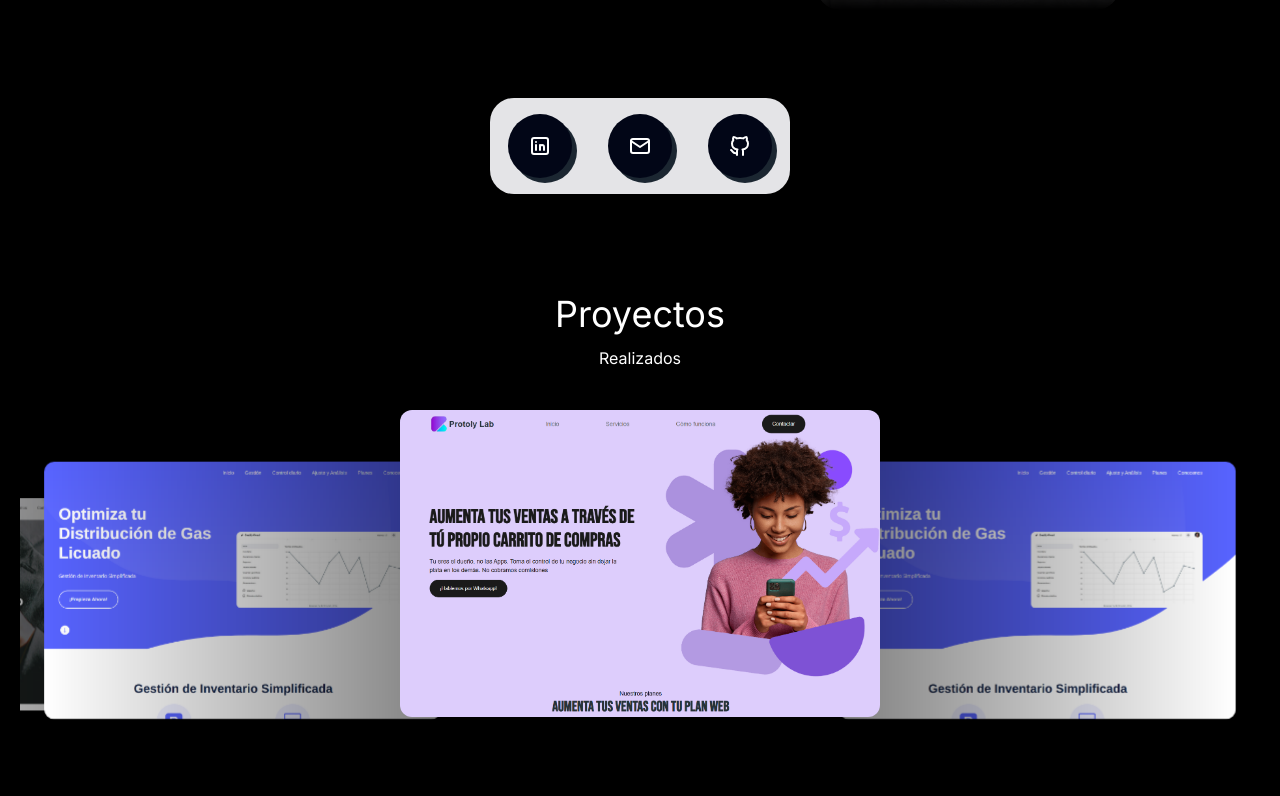
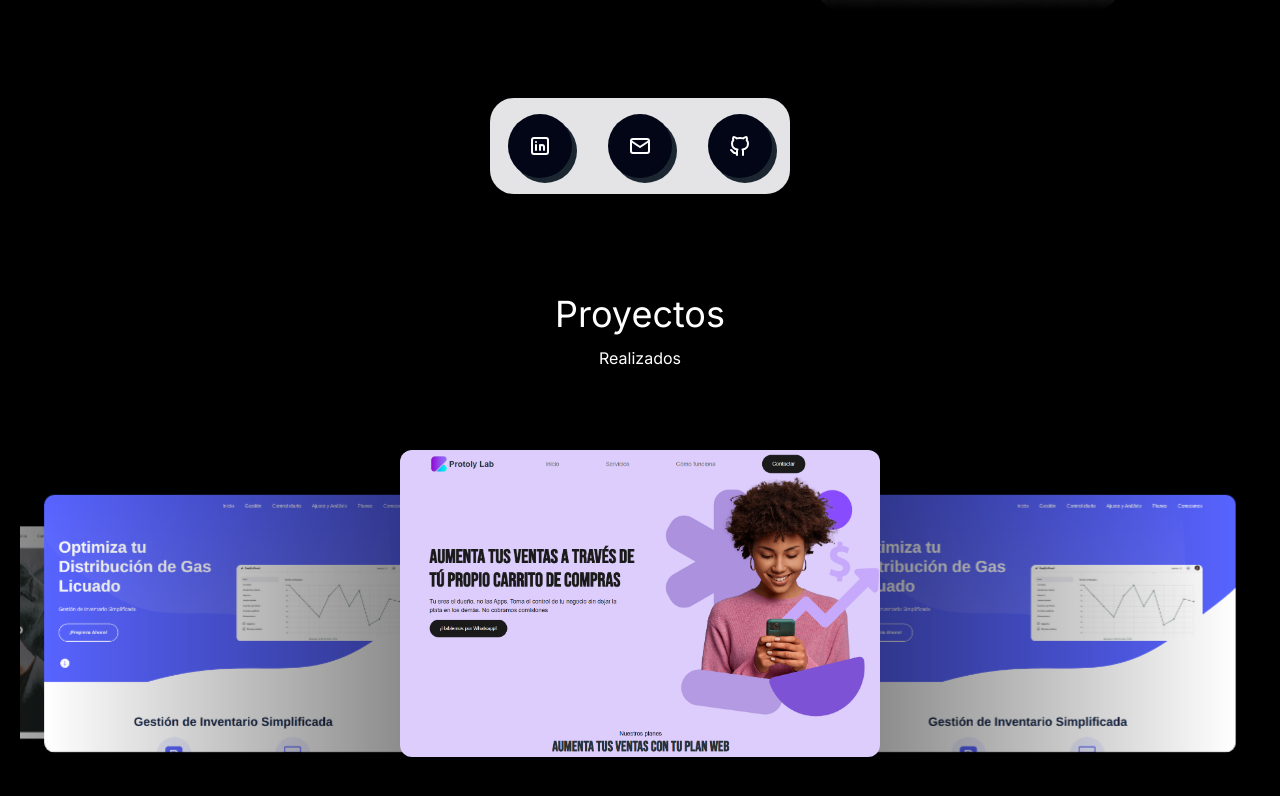
Before and after one commit to MatiTarl/Porfolio, a Next.js app: page / in a window 1280 px wide. Shown: the part 458-1254 px from the top of the page. Built offline with nearby package versions, Linux system fonts and the light colour scheme.

Commit message:
Correcion de estilos y responisve. se agregaron links de direccion en git y linkedin

```diff
--- a/src/app/components/CurriculumButton/CurriculumButton.jsx
+++ b/src/app/components/CurriculumButton/CurriculumButton.jsx
@@ -7,12 +7,13 @@ export default function CurriculumButton() {
       <a
         href="/CurriculumMatias.pdf"
         download="Curriculum Matias Tari"
-        className="w-auto px-4 bg-zinc-200 h-10 flex rounded-3xl items-center"
+        className="w-auto px-4  h-10 flex rounded-3xl items-center relative overflow-hidden  bg-zinc-200  py-2.5 transition-all duration-200 hover:bg-zinc-300 hover:ring-offset-2 active:ring-2 active:ring-zinc-100 active:scale-110 "
       >
         <div className="pr-2">
           <Download />
         </div>
         <div className="text-slate-950">Curriculum</div>
+
       </a>
     </div>
   );
--- a/src/app/components/carousel/CarouselReact.jsx
+++ b/src/app/components/carousel/CarouselReact.jsx
@@ -1,4 +1,5 @@
 "use client";
+
 
 import { useState } from "react";
 //-----------------ICONS-----------------
@@ -12,6 +13,7 @@ import "swiper/css/pagination";
 import "swiper/css/effect-coverflow";
 import { Navigation, Pagination, EffectCoverflow } from "swiper/modules";
 import { Swiper, SwiperSlide } from "swiper/react";
+import "./carousel.css"
 //-----------------Carousel-----------------
 
 export default function Carousel() {
@@ -35,7 +37,7 @@ export default function Carousel() {
   ];
 
   return (
-    <section className="container">
+    <section className="container ">
       <div className="items-center flex flex-col text-center pb-10">
         <h2 className="text-4xl text-white p-3">Proyectos</h2>
         <h5 className="text-white">Realizados</h5>
@@ -45,6 +47,7 @@ export default function Carousel() {
         grabCursor={true}
         centeredSlides={true}
         loop={true}
+        onAutoplay={true}
         slidesPerView={"auto"}
         coverflowEffect={{
           rotate: 0,
@@ -59,35 +62,28 @@ export default function Carousel() {
           clickable: true,
         }}
         modules={[EffectCoverflow, Pagination, Navigation]}
-        className="relative items-center justify-center h-[600px] hover:animate-desplazarArriba animate-volverAbajo"
+        className="relative items-center justify-center h-[600px]"
       >
         {slides.map((slide) => {
           return (
             <>
-              <SwiperSlide className="sm:max-w-[30rem] ">
-                <div className="sm:max-w-[30rem] ">
+              <SwiperSlide className="max-w-[10rem] sm:max-w-[30rem] relative items-center justify-center mt-10">
+                <div className="w-96 h-52 cardP ">
+                  <div className="">
                     <a href="https://www.google.com.ar">
                       <img
                         src={slide.img}
-                      className="rounded-xl sm:max-w-[30rem] hover:blur-[1px] hover: transition duration-700 "
+                        className="max-w-[10rem] rounded-xl hover:animate-desplazarArriba animate-volverAbajo sm:max-w-[30rem] transition duration-700 "
                         alt="Slides de proyectos"
                       />
                     </a>
+                  </div>
+                  <div></div>
                 </div>
               </SwiperSlide>
             </>
           );
         })}
-
-        {/* <div className="relative pb-8 flex items-center justify-center">
-          <div className="swiper-button-prev">
-            <Right></Right>
-          </div>
-          <div className="swiper-button-next">
-            <Left></Left>
-          </div>
-          <div className="swiper-pagination"></div>
-        </div> */}
       </Swiper>
     </section>
   );
--- /dev/null
+++ b/src/app/components/carousel/carousel.css
@@ -0,0 +1,3 @@
+.cardP {
+    filter: none;
+}
--- a/src/app/components/socialBar/Social.jsx
+++ b/src/app/components/socialBar/Social.jsx
@@ -7,7 +7,7 @@ export default function SocialBar() {
   return (
     <div class="text-white w-full h-auto flex justify-center  p-2 ">
         <div class=" w-[200px] sm:w-[300px] h-16 sm:h-24 bg-zinc-200  flex justify-around items-center rounded-3xl">
-          <a href="">
+          <a href="https://www.linkedin.com/in/matias-tari-299a10211/">
             <div class=" w-10 h-10 sm:w-16 sm:h-16 rounded-full bg-slate-950 items-center flex justify-center transition-all duration-200 [box-shadow:5px_5px_rgb(27_38_49)] hover:translate-x-[3px] hover:translate-y-[3px] hover:[box-shadow:0px_0px_rgb(82_82_82)]">
               <Linkedin />
             </div>
@@ -17,7 +17,7 @@ export default function SocialBar() {
               <Gmail />
             </div>
           </a>
-          <a href="/home">
+          <a href="https://github.com/MatiTarl">
             <div class=" w-10 h-10 sm:w-16 sm:h-16 rounded-full bg-slate-950 items-center flex justify-center transition-all duration-200 [box-shadow:5px_5px_rgb(27_38_49)] hover:translate-x-[3px] hover:translate-y-[3px] hover:[box-shadow:0px_0px_rgb(82_82_82)]">
               <Github />
             </div>
--- a/tailwind.config.ts
+++ b/tailwind.config.ts
@@ -16,16 +16,16 @@ const config: Config = {
       keyframes: {
         desplazarArriba: {
           '0%': { transform: 'translateY(0)' },
-          '100%': { transform: 'translateY(-15%)' },
+          '100%': { transform: 'translateY(-5%)' },
         },
         volverAbajo: {
-          '0%': { transform: 'translateY(-15%)' },
+          '0%': { transform: 'translateY(-5%)' },
           '100%': { transform: 'translateY(0)' },
         },
       },
       animation: {
-        desplazarArriba: 'desplazarArriba 1s ease-in-out forwards',
-        volverAbajo: 'volverAbajo 1s ease-in-out forwards',
+        desplazarArriba: 'desplazarArriba 0.2s ease-in-out forwards',
+        volverAbajo: 'volverAbajo 0.2s ease-in-out forwards',
       },
     },
   },
```
Lines whose indentation alone changed are shown as unchanged.
